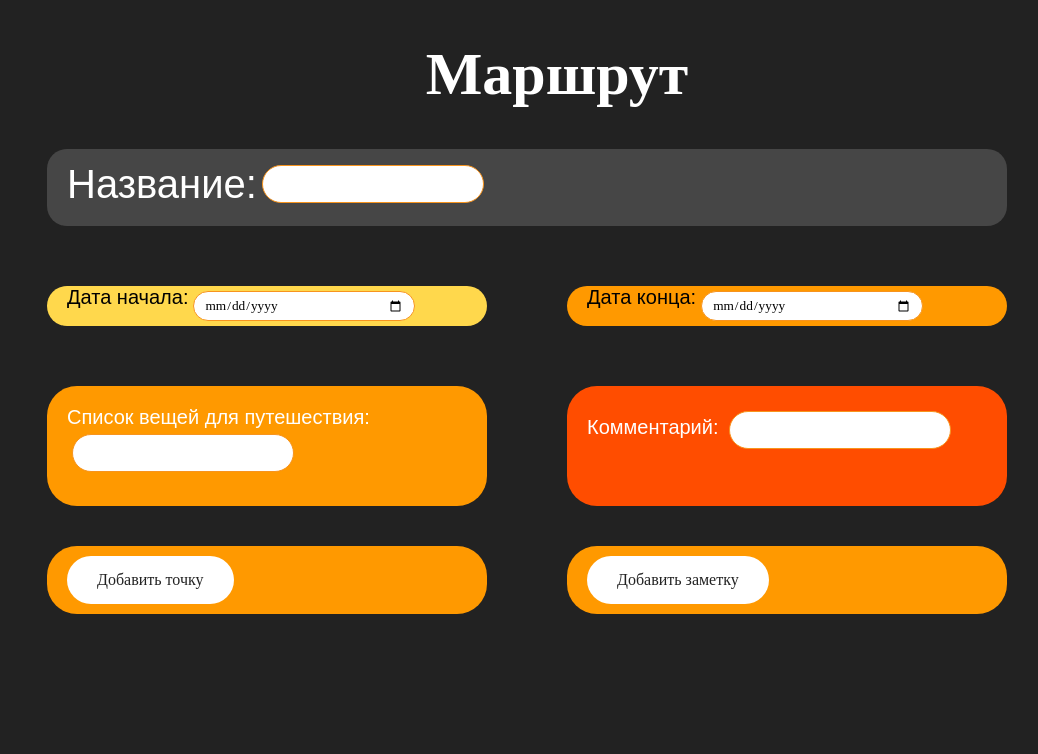
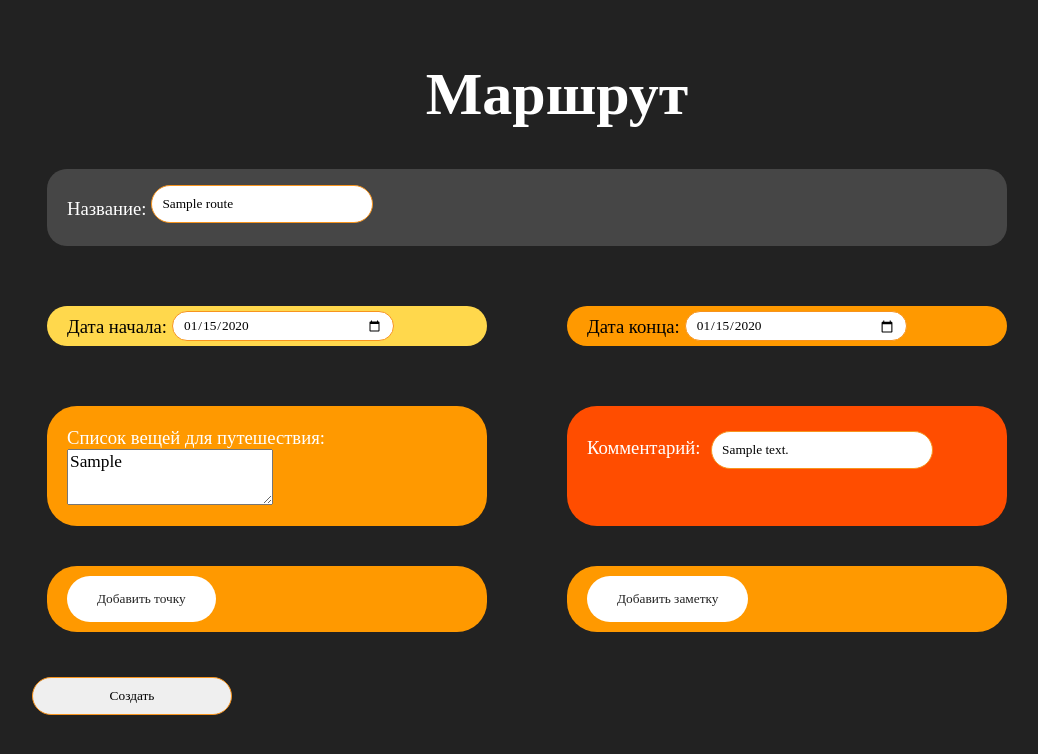
Before and after one commit to gdrtiop/tutunovka, a Django app: page /editing_route/1/ in a window 1280 px wide. Shown: the top 754 px of the page, without its empty margins (193-1231 px from the left). Run offline with Django 5.2, Linux system fonts and the light colour scheme; a user stored in the database is signed in; tables that the repository leaves empty hold one stand-in row (values such as "Sample post"); data that the repository does not hold is empty; some web fonts are replaced.

Commit message:
fixed_front

```diff
--- a/tutun_app/forms.py
+++ b/tutun_app/forms.py
@@ -79,6 +79,12 @@ class PrivateDotForm(forms.ModelForm):
     class Meta:
         model = PrivateDot
         fields = ['name', 'date', 'note', 'information']
+        labels = {
+            'name':'Название',
+            'note':'Примечание',
+            'date': 'Дата',
+            'information':'Информация',
+        }
         widgets = {
             'name': forms.TextInput(attrs={'class': 'form-control'}),
             'note': forms.Textarea(attrs={'class': 'form-control'}),
@@ -126,6 +132,9 @@ class NoteForm(forms.ModelForm):
     class Meta:
         model = Note
         fields = ['text',]
+        labels = {
+            'text':'Заметка',
+        }
         widgets = {
             'text': forms.Textarea(attrs={'class': 'form-control '}),
             'done': forms.CheckboxInput(attrs={'class': 'form-check-input'})
--- a/tutun_app/templates/editing_route.html
+++ b/tutun_app/templates/editing_route.html
@@ -34,6 +34,11 @@
         border-radius: 30px;
         border: 1px solid #F7941E;
     }
+    label {
+        font-family: Arkhip;
+        margin-top: 10px;
+        font-size: 14pt;
+    }
 
     button {
         font-family: Arkhip;
@@ -41,7 +46,7 @@
         color: #222222;
         border: none;
         padding: 15px 30px;
-        font-size: 12pt;
+        font-size: 10pt;
         display: inline-block;
         text-decoration: none;
         cursor: pointer;
@@ -171,6 +176,25 @@
         align-items: right;
         border: none;
     }
+
+    .information {
+        color: #000000;
+        border-radius: 30px;
+        height: 1000px;
+        display: block;
+        height: auto;
+    }
+
+    .map {
+        color: #000000;
+        border-radius: 30px;
+        height: 1000px;
+        display: block;
+        height: auto;
+    }
+
+
+
     </style>
 </head>
 <body>
@@ -182,17 +206,20 @@
 <form id="route-form" method="post">
 
     {% csrf_token %}
-    <div>
+    <div class="container">
+        <div class="map">
+        </div>
+        <div class="information">
             <h1>Маршрут</h1>
-        <p class="route_name"><label>Название: </label> <input type="text" name="Name"></p>
+            <p class="route_name"><label>Название: </label> {{route_form.Name}}</p>
             <div class="container">
-            <p class="starting-date"><label>Дата начала: </label> <input type="date" name="date_in"></p>
-            <p class="ending-date"><label>Дата конца:</label> <input type="date" name="date_out"></p>
+                <p class="starting-date"><label>Дата начала: </label> {{route_form.date_in}}</p>
+                <p class="ending-date"><label>Дата конца:</label> {{route_form.date_out}}</p>
             </div>
             <div class="container">
-            <p class="list_of_things"><label>Список вещей для путешествия:</label> <input type="text" name="baggage">
+                <p class="list_of_things"><label>Список вещей для путешествия:</label> {{route_form.baggage}}
                 </p>
-            <p class="comment"><label>Комментарий:</label> <input type="text" name="comment"></p>
+                <p class="comment"><label>Комментарий:</label> {{route_form.comment}}</p>
             </div>
             <div class="container">
                 <div class="dotes">
@@ -200,7 +227,7 @@
                         {% for dot_form in dots_form%}
                         <a>
                             {% csrf_token %}
-                        {{ dot_form.as_p }}
+                            {{dot_form.as_p}}
                         </a>
                         {% endfor %}
                     </div>
@@ -211,12 +238,7 @@
                         {% for note_form in notes_form%}
                         <a>
                             {% csrf_token %}
-                        <div><label for="name">Название:</label><input type="text" name="name" value={{note_form.name}} required></div>
-                        <div><label for="api_vision">Api Vision:</label><input type="text" name="api_vision" value={{note_form.api_vision}}></div>
-                        <div><label for="date">Дата:</label><input type="date" name="date" value={{note_form.date}}></div>
-                        <div><label for="note">Примечание:</label><textarea name="note" >{{note_form.note}}</textarea></div>
-                        <div><label for="information">Информация:</label><input type="text" name="information" value={{note_form.information}}></div>
-                        <br>
+                            {{note_form.as_p}}
                         </a>
                         {% endfor %}
                     </div>
@@ -224,6 +246,8 @@
                 </div>
             </div>
         </div>
+    </div>
+    <input type="submit" value="Создать">
 </form>
 </body>
 <script>
@@ -285,5 +309,7 @@
 
 
 
+
+
 </script>
 </html>
--- a/tutun_app/views.py
+++ b/tutun_app/views.py
@@ -262,6 +262,7 @@ def editing_route(request, route_id):
                 'note': dot.note,
                 'date': dot.date,
                 'information': dot.information,
+                'api_vision': dot.api_vision,
             }))
 
         return render(request, 'editing_route.html',
```
Also changed, not shown: tutun_app/templates/new_route.html (+31 -3 lines). Lines whose indentation alone changed are shown as unchanged.
